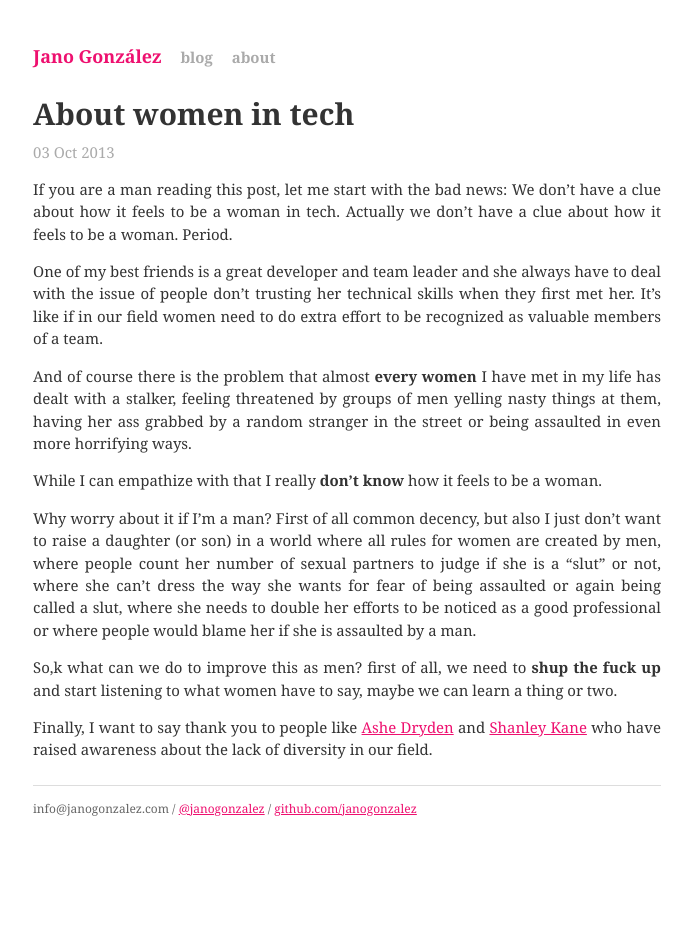
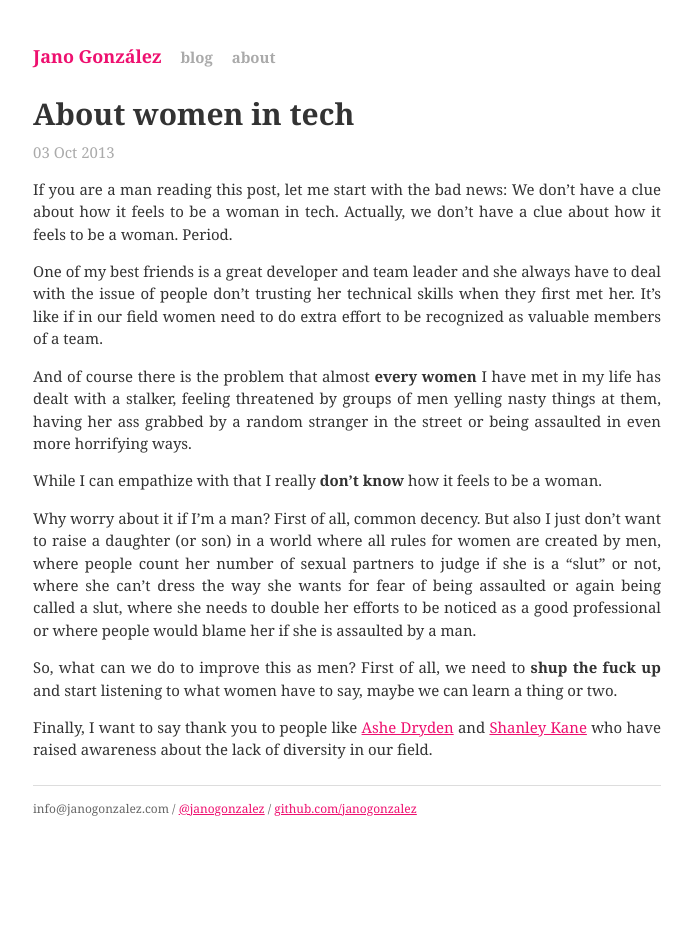
Before and after one commit to janogonzalez/janogonzalez.github.io, a Jekyll site: the page built from _posts/2013-10-03-about-women-in-tech.markdown, in a window 1280 px wide. Shown: the whole page, without its empty margins (293-985 px from the left). Built offline with Jekyll 4.4.1, drawn with Linux system fonts in a browser that asks for light colours.

```diff
--- a/_posts/2013-10-03-about-women-in-tech.markdown
+++ b/_posts/2013-10-03-about-women-in-tech.markdown
@@ -6,7 +6,7 @@ tags: thoughts
 ---
 
 If you are a man reading this post, let me start with the bad news: We don't
-have a clue about how it feels to be a woman in tech. Actually we don't have a
+have a clue about how it feels to be a woman in tech. Actually, we don't have a
 clue about how it feels to be a woman. Period.
 
 One of my best friends is a great developer and team leader and she always have
@@ -22,7 +22,7 @@ or being assaulted in even more horrifying ways.
 While I can empathize with that I really **don't know** how it feels to be a
 woman.
 
-Why worry about it if I'm a man? First of all common decency, but also I just
+Why worry about it if I'm a man? First of all, common decency. But also I just
 don't want to raise a daughter (or son) in a world where all rules for women
 are created by men, where people count her number of sexual partners to judge
 if she is a "slut" or not, where she can't dress the way she wants for fear
@@ -30,7 +30,7 @@ of being assaulted or again being called a slut, where she needs to double her
 efforts to be noticed as a good professional or where people would blame her if
 she is assaulted by a man.
 
-So,k what can we do to improve this as men? first of all, we need to **shup the
+So, what can we do to improve this as men? First of all, we need to **shup the
 fuck up** and start listening to what women have to say, maybe we can learn a
 thing or two.
 
```
